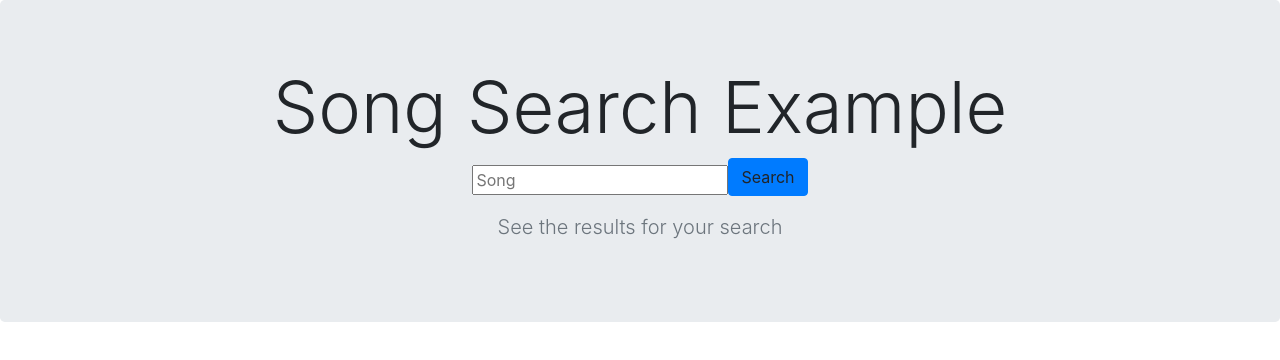
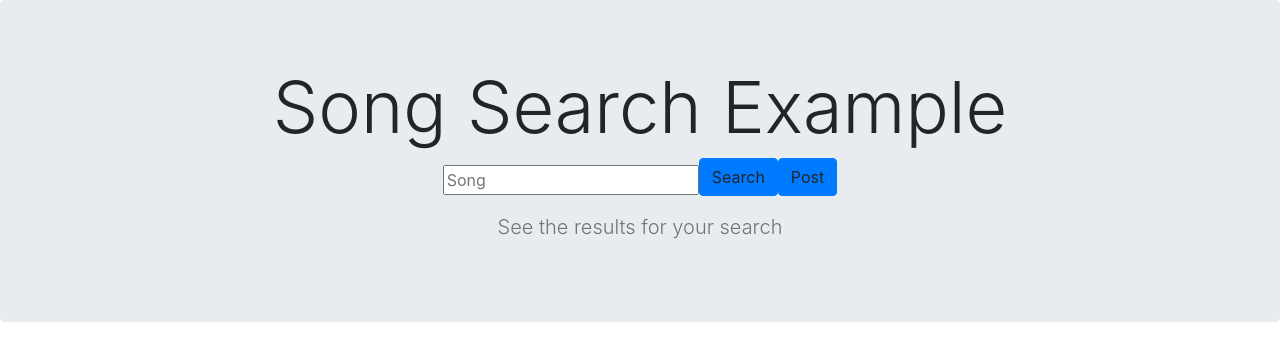
Before and after one commit to Mashnak/DCAppProject, an Angular app in the folder web-app/: page / in a window 1280 px wide. Shown: the top 360 px of the page. Built offline with nearby package versions, Linux system fonts and the light colour scheme.

Commit message:
Added post method for songs. Still need to fix the RootURL

```diff
--- /dev/null
+++ b/web-app/src/app/song.ts
@@ -0,0 +1,10 @@
+export interface Song {
+  number: String;
+  title: String;
+  length: String;
+  releaseDate: String;
+  lyrics: String;
+  genres: String;
+  album: String;
+  artist: String;
+}
--- a/web-app/src/app/songsearch.component.html
+++ b/web-app/src/app/songsearch.component.html
@@ -3,15 +3,16 @@
     <h1 class="jumbotron-heading jumbotron-fluid display-3">{{title}}</h1>
     <div class="form-group mx-sm-2 mb-2">
       <input type="text" id="inputSong" placeholder="Song">
-      <a (click)="getPosts()" class="btn btn-primary mb-sm-2">Search</a>
+      <a (click)="getSong()" class="btn btn-primary mb-sm-2">Search</a>
+      <a (click)="postSong()" class="btn btn-primary mb-sm-2">Post</a>
     </div>
     <p class="lead text-muted">See the results for your search</p>
   </div>
 </section>
 
-  <!--<app-songitem [songitem]="firstsongitem"></app-songitem>
-  <app-songitem [songitem]="secondsongitem"></app-songitem>
--->
 <div *ngFor="let post of posts | async">
   {{post | json}}
 </div>
+
+<div *ngIf="newSong!=null"> {{newSong | async | json}}
+</div>
--- a/web-app/src/app/songsearch.component.ts
+++ b/web-app/src/app/songsearch.component.ts
@@ -1,5 +1,10 @@
 import {Component} from '@angular/core';
-import {HttpClient} from '@angular/common/http';
+import {HttpClient, HttpParams} from '@angular/common/http';
+import {Song} from './song';
+import {Observable} from 'rxjs/Observable';
+import 'rxjs/add/operator/retry';
+import 'rxjs/add/operator/catch';
+import 'rxjs/add/observable/of';
 
 @Component({
   selector: 'app-songsearch',
@@ -8,16 +13,38 @@ import {HttpClient} from '@angular/common/http';
 })
 
 export class SongsearchComponent {
-  readonly ROOT_URL = 'https://jsonplaceholder.typicode.com';
+  readonly ROOT_URL = 'https://jsonplaceholder.typicode.com'; //Fix the ROOT_URL to the correct springboot URL then get and post should work
 
-  posts: any;
+  posts: Observable<any>;
+  newSong: Observable<any>;
 
   constructor(private http: HttpClient) {
   }
 
   title = 'Song Search Example';
 
-  getPosts() {
-    this.posts = this.http.get(this.ROOT_URL + '/posts');
+  getSong() {
+    let params = new HttpParams().set('userId', '1');
+
+    this.posts = this.http.get<Song[]>(this.ROOT_URL + '/posts', {params});
+  }
+
+  postSong() {
+    const data: Song = {
+      number: '507f191e810c19729de860ea',
+      title: 'Legend Has It',
+      length: '3:25',
+      releaseDate: '2016-12-24',
+      lyrics: 'Her what I say, whe are the business today...',
+      genres: 'Hip Hop/Rap',
+      album: 'Run The Jewels 3',
+      artist: 'Run The Jewels'
+    };
+    this.newSong = this.http.post(this.ROOT_URL + 'posts', data)
+      .retry(3)
+      .catch(err => {
+        console.log(err);
+        return Observable.of(err);
+      });
   }
 }
```
